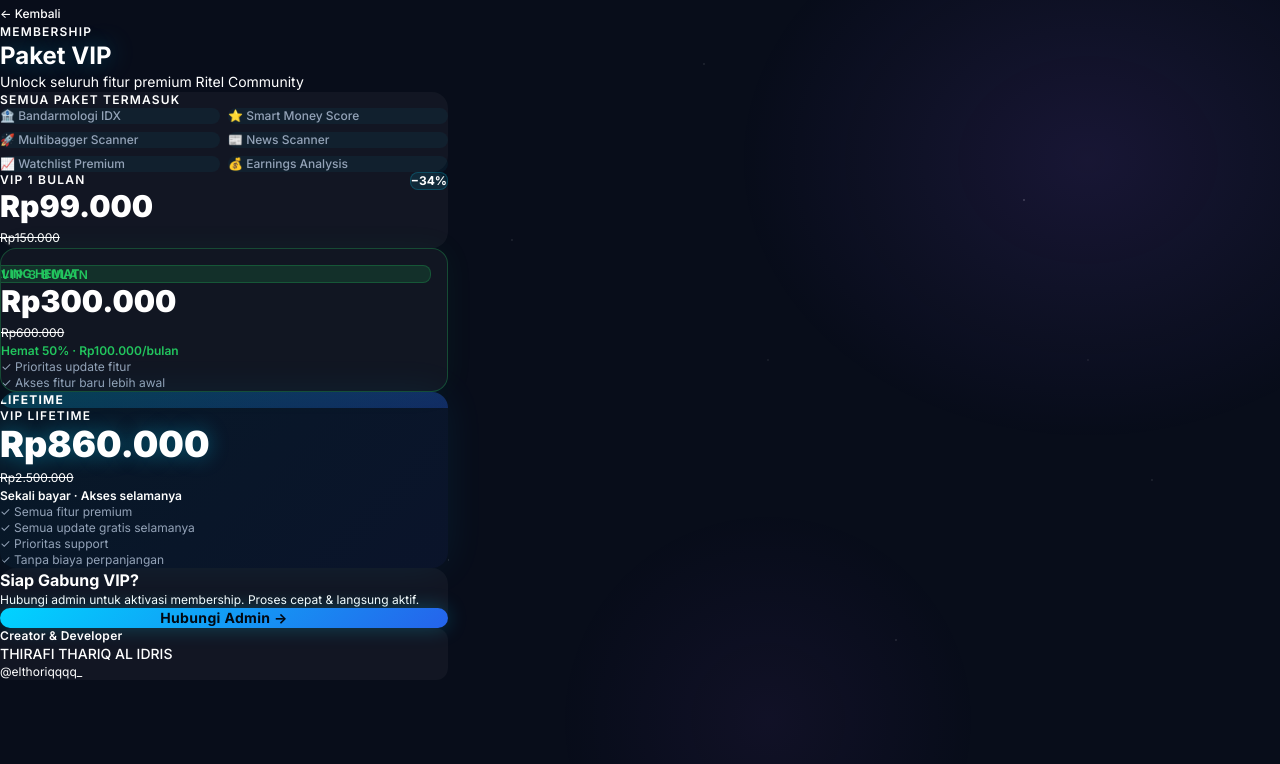
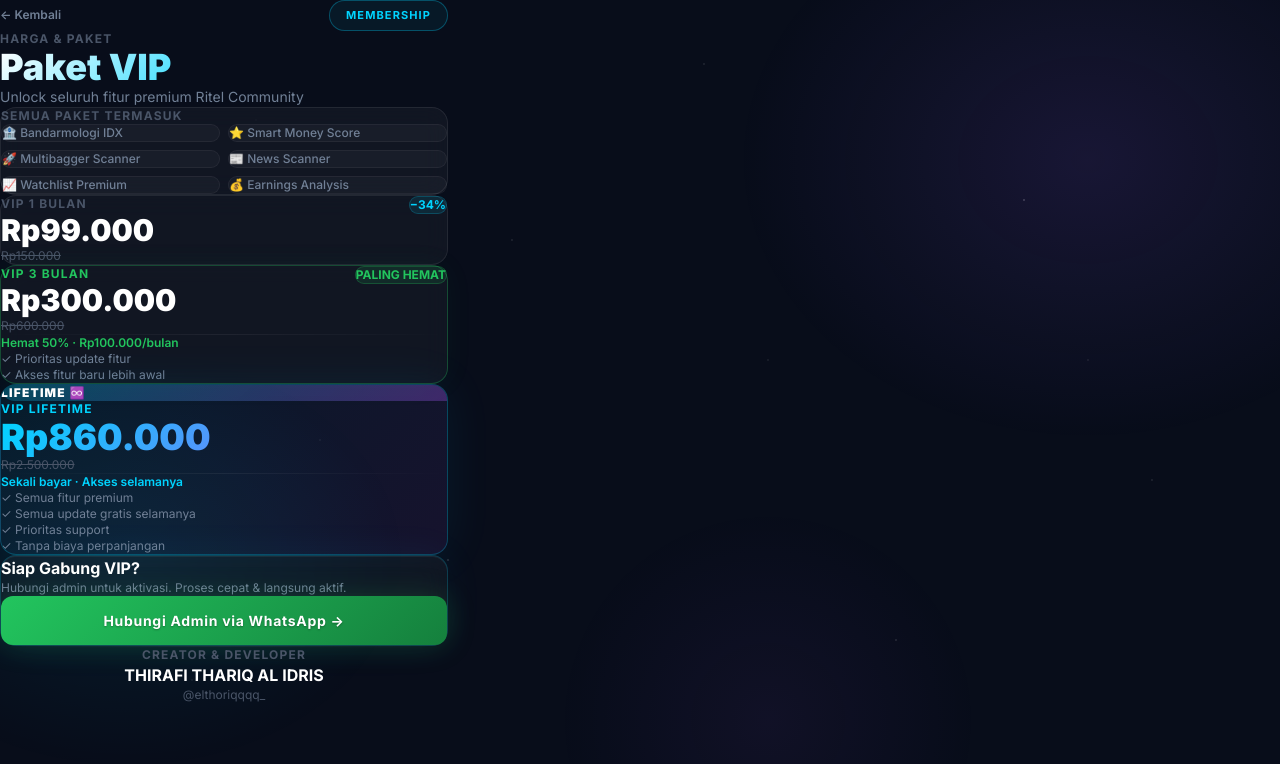
Before and after one commit to pediaboy/analisis, a Next.js app: page /paket in a window 1280 px wide. Shown: the top 764 px of the page. Built offline with nearby package versions, Linux system fonts and the light colour scheme.

Commit message:
redesign v2: app/paket/page.tsx — dark space + cyan/purple gradient style

```diff
--- a/app/paket/page.tsx
+++ b/app/paket/page.tsx
@@ -1,36 +1,39 @@
 export default function PaketPage() {
   return (
-    <main
-      className="min-h-screen text-white max-w-md mx-auto"
-      style={{ background: "var(--bg-base)" }}
-    >
-      {/* HEADER */}
-      <div className="px-5 pt-10 pb-5" style={{ borderBottom: "1px solid var(--border-subtle)" }}>
-        <a href="/" className="inline-flex items-center gap-1.5 text-xs font-medium mb-6 transition-opacity hover:opacity-70" style={{ color: "var(--text-muted)" }}>
-          ← Kembali
-        </a>
-        <p className="text-xs font-semibold tracking-widest uppercase mb-1" style={{ color: "var(--text-muted)" }}>
-          Membership
+    <main className="min-h-screen text-white max-w-md mx-auto px-5 pt-12 pb-12">
+
+      {/* NAV */}
+      <div className="flex items-center justify-between mb-12">
+        <a href="/" className="text-xs font-semibold" style={{ color: "var(--muted-2)" }}>← Kembali</a>
+        <span className="pill">MEMBERSHIP</span>
+      </div>
+
+      {/* HERO */}
+      <div className="mb-10">
+        <p className="text-xs font-bold tracking-widest uppercase mb-2" style={{ color: "var(--muted)" }}>
+          Harga & Paket
         </p>
         <h1
-          className="text-2xl font-bold"
-          style={{ color: "var(--neon-cyan)", textShadow: "0 0 24px rgba(0,212,255,0.35)" }}
+          className="text-4xl font-black"
+          style={{
+            background: "linear-gradient(135deg, #ffffff 0%, var(--cyan) 60%, var(--purple) 100%)",
+            WebkitBackgroundClip: "text",
+            WebkitTextFillColor: "transparent",
+            backgroundClip: "text",
+          }}
         >
           Paket VIP
         </h1>
-        <p className="text-sm mt-1" style={{ color: "var(--text-muted)" }}>
+        <p className="text-sm mt-2" style={{ color: "var(--muted-2)" }}>
           Unlock seluruh fitur premium Ritel Community
         </p>
       </div>
 
-      <div className="px-5 py-5 space-y-4 pb-10">
+      <div className="space-y-4">
 
-        {/* FITUR */}
-        <div
-          className="rounded-2xl p-5"
-          style={{ background: "var(--bg-card)", border: "1px solid var(--border-subtle)" }}
-        >
-          <p className="text-xs font-semibold tracking-widest uppercase mb-3" style={{ color: "var(--text-muted)" }}>
+        {/* FITUR OVERVIEW */}
+        <div className="glass p-5">
+          <p className="text-xs font-bold tracking-widest uppercase mb-3" style={{ color: "var(--muted)" }}>
             Semua Paket Termasuk
           </p>
           <div className="grid grid-cols-2 gap-2">
@@ -44,11 +47,11 @@ export default function PaketPage() {
             ].map((f) => (
               <div
                 key={f}
-                className="text-xs px-3 py-2 rounded-lg font-medium"
+                className="text-xs px-3 py-2 rounded-xl font-medium"
                 style={{
-                  background: "rgba(0,212,255,0.05)",
-                  color: "#94a3b8",
-                  border: "1px solid var(--border-subtle)",
+                  background: "rgba(255,255,255,0.03)",
+                  color: "var(--muted-2)",
+                  border: "1px solid rgba(255,255,255,0.05)",
                 }}
               >
                 {f}
@@ -58,68 +61,54 @@ export default function PaketPage() {
         </div>
 
         {/* 1 BULAN */}
+        <div className="glass p-5">
+          <div className="flex items-start justify-between">
+            <div>
+              <p className="text-xs font-bold tracking-widest uppercase mb-2" style={{ color: "var(--muted)" }}>
+                VIP 1 Bulan
+              </p>
+              <div className="text-3xl font-black text-white">Rp99.000</div>
+              <div className="text-xs line-through mt-0.5" style={{ color: "var(--muted)" }}>Rp150.000</div>
+            </div>
+            <span
+              className="text-xs font-bold px-2.5 py-1 rounded-xl"
+              style={{ background: "rgba(0,212,255,0.1)", color: "var(--cyan)", border: "1px solid rgba(0,212,255,0.2)" }}
+            >
+              −34%
+            </span>
+          </div>
+        </div>
+
+        {/* 3 BULAN */}
         <div
           className="rounded-2xl p-5"
           style={{
-            background: "var(--bg-card)",
-            border: "1px solid var(--border-subtle)",
+            background: "rgba(255,255,255,0.04)",
+            border: "1px solid rgba(34,197,94,0.3)",
+            boxShadow: "0 0 30px rgba(34,197,94,0.05)",
+            backdropFilter: "blur(12px)",
           }}
         >
-          <div className="flex items-start justify-between">
+          <div className="flex items-start justify-between mb-4">
             <div>
-              <p className="text-xs font-semibold tracking-widest uppercase" style={{ color: "var(--text-muted)" }}>
-                VIP 1 Bulan
+              <p className="text-xs font-bold tracking-widest uppercase mb-2" style={{ color: "#22c55e" }}>
+                VIP 3 Bulan
               </p>
-              <div className="flex items-end gap-2 mt-2">
-                <span className="text-3xl font-black text-white">Rp99.000</span>
+              <div className="text-3xl font-black text-white">Rp300.000</div>
+              <div className="text-xs line-through mt-0.5" style={{ color: "var(--muted)" }}>Rp600.000</div>
             </div>
-              <span className="text-xs line-through" style={{ color: "var(--text-muted)" }}>Rp150.000</span>
-            </div>
-            <div
-              className="px-2.5 py-1 rounded-lg text-xs font-bold"
-              style={{
-                background: "rgba(0,212,255,0.1)",
-                color: "var(--neon-cyan)",
-                border: "1px solid rgba(0,212,255,0.2)",
-              }}
-            >
-              −34%
-            </div>
-          </div>
-        </div>
-
-        {/* 3 BULAN — POPULAR */}
-        <div
-          className="rounded-2xl p-5 relative overflow-hidden"
-          style={{
-            background: "var(--bg-card)",
-            border: "1px solid rgba(34,197,94,0.3)",
-            boxShadow: "0 0 30px rgba(34,197,94,0.06)",
-          }}
-        >
-          <div
-            className="absolute top-4 right-4 px-2.5 py-1 rounded-lg text-xs font-bold tracking-wide"
-            style={{
-              background: "rgba(34,197,94,0.15)",
-              color: "#22c55e",
-              border: "1px solid rgba(34,197,94,0.25)",
-            }}
+            <span
+              className="text-xs font-bold px-2.5 py-1 rounded-xl"
+              style={{ background: "rgba(34,197,94,0.12)", color: "#22c55e", border: "1px solid rgba(34,197,94,0.25)" }}
             >
               PALING HEMAT
+            </span>
           </div>
-          <p className="text-xs font-semibold tracking-widest uppercase" style={{ color: "#22c55e" }}>
-            VIP 3 Bulan
-          </p>
-          <div className="flex items-end gap-2 mt-2">
-            <span className="text-3xl font-black text-white">Rp300.000</span>
-          </div>
-          <span className="text-xs line-through" style={{ color: "var(--text-muted)" }}>Rp600.000</span>
-          <div className="mt-3 pt-3" style={{ borderTop: "1px solid var(--border-subtle)" }}>
-            <p className="text-xs font-semibold" style={{ color: "#22c55e" }}>Hemat 50% · Rp100.000/bulan</p>
-            <div className="mt-2 space-y-1.5 text-xs" style={{ color: "#94a3b8" }}>
+          <div className="divider mb-3" />
+          <p className="text-xs font-semibold mb-1" style={{ color: "#22c55e" }}>Hemat 50% · Rp100.000/bulan</p>
+          <div className="text-xs space-y-1" style={{ color: "var(--muted-2)" }}>
             <div>✓ Prioritas update fitur</div>
             <div>✓ Akses fitur baru lebih awal</div>
-            </div>
           </div>
         </div>
 
@@ -127,82 +116,74 @@ export default function PaketPage() {
         <div
           className="rounded-2xl p-5 relative overflow-hidden"
           style={{
-            background: "linear-gradient(135deg, rgba(0,212,255,0.06) 0%, rgba(37,99,235,0.08) 100%)",
-            border: "1px solid var(--border-active)",
-            boxShadow: "0 0 40px rgba(0,212,255,0.07)",
+            background: "linear-gradient(135deg, rgba(0,212,255,0.07) 0%, rgba(168,85,247,0.09) 100%)",
+            border: "1px solid rgba(0,212,255,0.25)",
+            boxShadow: "0 0 50px rgba(0,212,255,0.07)",
           }}
         >
           <div
-            className="absolute top-0 right-0 px-3 py-2 text-xs font-bold tracking-widest"
+            className="absolute top-0 right-0 text-xs font-black tracking-widest px-3 py-2"
             style={{
-              background: "linear-gradient(135deg, rgba(0,212,255,0.2), rgba(37,99,235,0.3))",
-              color: "var(--neon-cyan)",
-              borderBottomLeftRadius: "12px",
+              background: "linear-gradient(135deg, rgba(0,212,255,0.25), rgba(168,85,247,0.3))",
+              borderBottomLeftRadius: "14px",
+              color: "white",
             }}
           >
-            LIFETIME
+            LIFETIME ♾️
           </div>
-          <p className="text-xs font-semibold tracking-widest uppercase" style={{ color: "var(--neon-cyan)" }}>
+          <p className="text-xs font-bold tracking-widest uppercase mb-2" style={{ color: "var(--cyan)" }}>
             VIP Lifetime
           </p>
-          <div className="flex items-end gap-2 mt-2">
-            <span
-              className="text-4xl font-black"
-              style={{ color: "var(--neon-cyan)", textShadow: "0 0 20px rgba(0,212,255,0.4)" }}
+          <div
+            className="text-4xl font-black mb-0.5"
+            style={{
+              background: "linear-gradient(135deg, var(--cyan), var(--purple))",
+              WebkitBackgroundClip: "text",
+              WebkitTextFillColor: "transparent",
+              backgroundClip: "text",
+            }}
           >
             Rp860.000
-            </span>
           </div>
-          <span className="text-xs line-through" style={{ color: "var(--text-muted)" }}>Rp2.500.000</span>
-          <div className="mt-3 pt-3" style={{ borderTop: "1px solid var(--border-active)" }}>
-            <p className="text-xs font-semibold mb-2" style={{ color: "var(--neon-cyan)" }}>
-              Sekali bayar · Akses selamanya
-            </p>
-            <div className="space-y-1.5 text-xs" style={{ color: "#94a3b8" }}>
+          <div className="text-xs line-through mb-4" style={{ color: "var(--muted)" }}>Rp2.500.000</div>
+          <div className="divider mb-3" />
+          <p className="text-xs font-semibold mb-2" style={{ color: "var(--cyan)" }}>Sekali bayar · Akses selamanya</p>
+          <div className="text-xs space-y-1" style={{ color: "var(--muted-2)" }}>
             <div>✓ Semua fitur premium</div>
             <div>✓ Semua update gratis selamanya</div>
             <div>✓ Prioritas support</div>
             <div>✓ Tanpa biaya perpanjangan</div>
           </div>
         </div>
-        </div>
 
         {/* CTA */}
-        <div
-          className="rounded-2xl p-5"
-          style={{
-            background: "var(--bg-card)",
-            border: "1px solid var(--border-active)",
-          }}
-        >
+        <div className="glass-glow p-5">
           <p className="font-bold text-white mb-1">Siap Gabung VIP?</p>
-          <p className="text-xs mb-4" style={{ color: "var(--text-muted)" }}>
-            Hubungi admin untuk aktivasi membership. Proses cepat & langsung aktif.
+          <p className="text-xs mb-4" style={{ color: "var(--muted-2)" }}>
+            Hubungi admin untuk aktivasi. Proses cepat & langsung aktif.
           </p>
           <a
             href="https://wa.me/6282218723401"
-            className="block text-center py-3.5 rounded-xl font-bold text-sm tracking-wide"
+            className="btn-primary"
             style={{
-              background: "linear-gradient(135deg, #00d4ff 0%, #2563eb 100%)",
-              color: "#020810",
-              boxShadow: "0 0 20px rgba(0,212,255,0.25)",
+              background: "linear-gradient(135deg, #22c55e 0%, #15803d 100%)",
+              boxShadow: "0 0 30px rgba(34,197,94,0.2)",
             }}
           >
-            Hubungi Admin →
+            Hubungi Admin via WhatsApp →
           </a>
         </div>
 
         {/* FOOTER */}
-        <div
-          className="rounded-xl px-5 py-4"
-          style={{ background: "var(--bg-card)", border: "1px solid var(--border-subtle)" }}
-        >
-          <div className="text-xs font-semibold tracking-wide" style={{ color: "var(--neon-cyan)" }}>
+        <div className="divider" />
+        <div className="text-center pt-2">
+          <p className="text-xs font-bold tracking-widest uppercase mb-1" style={{ color: "var(--muted)" }}>
             Creator & Developer
+          </p>
+          <p className="font-bold text-white">THIRAFI THARIQ AL IDRIS</p>
+          <p className="text-xs mt-0.5" style={{ color: "var(--muted)" }}>@elthoriqqqq_</p>
         </div>
-          <div className="text-sm font-medium text-white mt-1">THIRAFI THARIQ AL IDRIS</div>
-          <div className="text-xs mt-0.5" style={{ color: "var(--text-muted)" }}>@elthoriqqqq_</div>
-        </div>
+
       </div>
     </main>
   );
```
Lines whose indentation alone changed are shown as unchanged.
